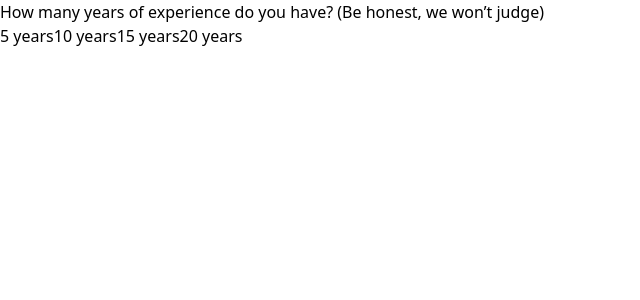
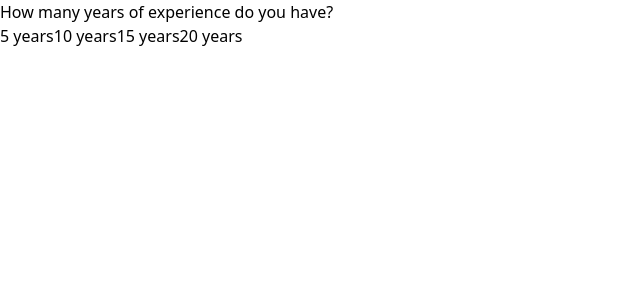
Before and after one commit to Techwolf78/HR-Quiz, a React (Vite) app: page / in a window 1280 px wide. Shown: the top 300 px of the page, without its empty margins (0-640 px from the left). Built offline with nearby package versions, Linux system fonts and the light colour scheme.

Commit message:
first commit

```diff
--- a/src/Components/QuizHome.jsx
+++ b/src/Components/QuizHome.jsx
@@ -2,7 +2,7 @@ import { useState } from 'react';
 
 // First question details (permanent question)
 const firstQuestion = {
-  question: "How many years of experience do you have? (Be honest, we won’t judge)",
+  question: "How many years of experience do you have?",
   options: ["5 years", "10 years", "15 years", "20 years"],
 };
 
```
